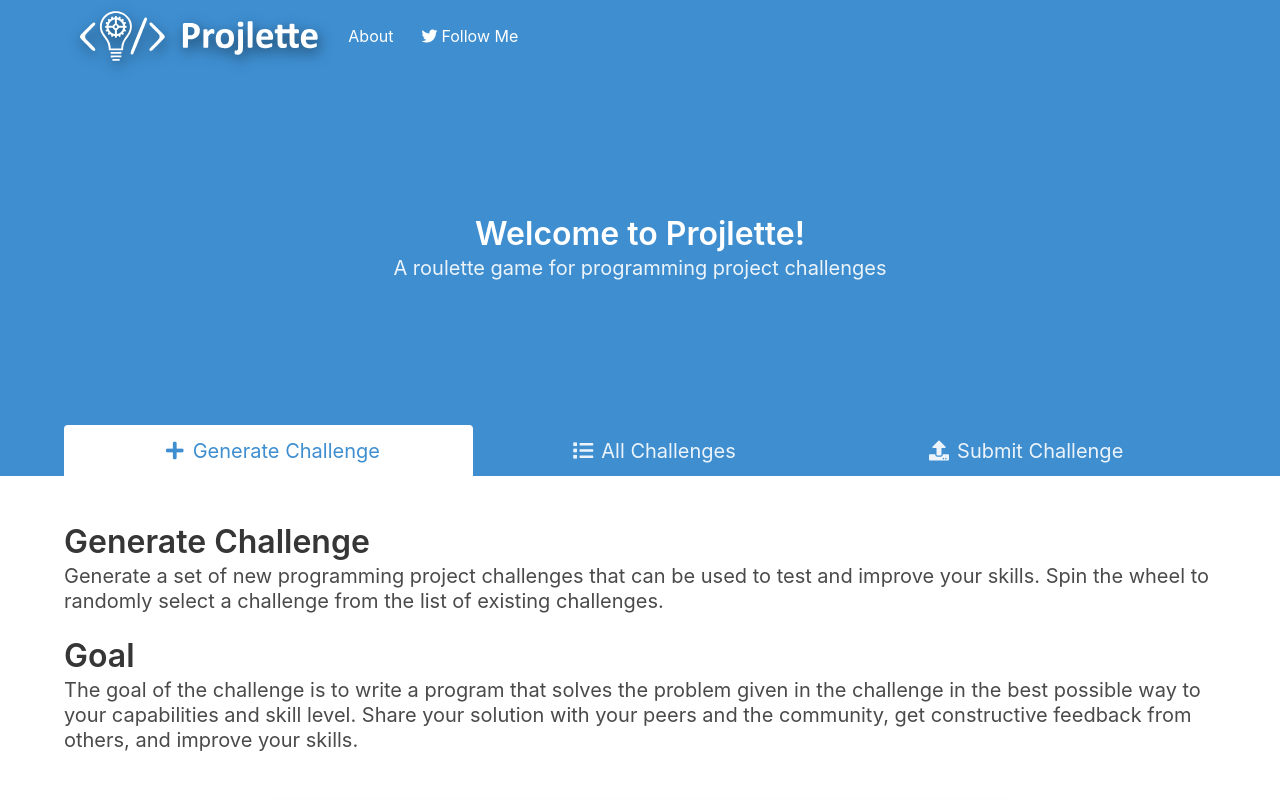
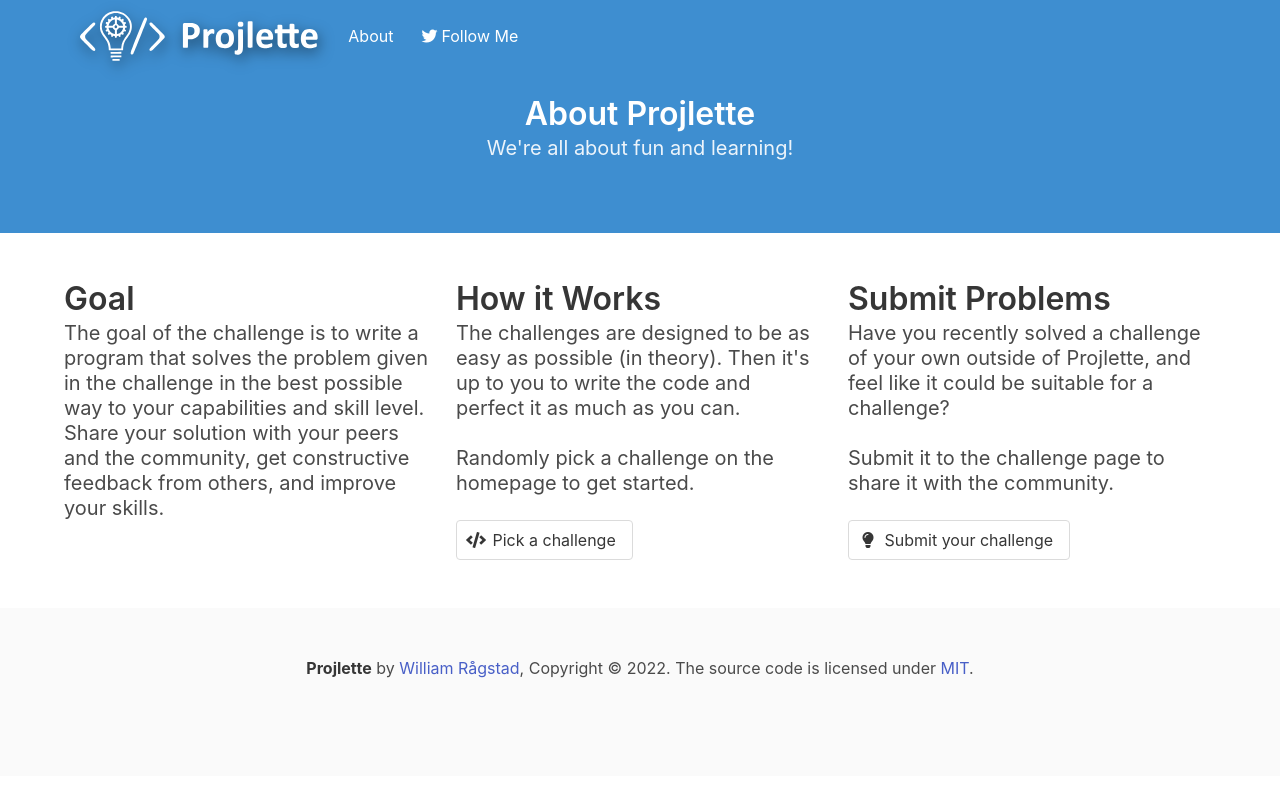
Before and after one commit to WilliamRagstad/Projlette, a React (Create React App) app in the folder projlette-app/: page /about in a window 1280 px wide. Shown: the top 800 px of the page. Built offline with nearby package versions, Linux system fonts and the light colour scheme; no server answers.

Commit message:
Added routing

```diff
--- a/projlette-app/src/components/challenge/GenerateChallenge.tsx
+++ b/projlette-app/src/components/challenge/GenerateChallenge.tsx
@@ -58,17 +58,7 @@ export default function GenerateChallenge() {
           challenge from the list of existing challenges.
         </h2>
       </div>
-      <div className="block">
-        <h1 className="title">Goal</h1>
-        <h2 className="subtitle">
-          The goal of the challenge is to write a program that solves the
-          problem given in the challenge in the best possible way to your
-          capabilities and skill level. Share your solution with your peers and
-          the community, get constructive feedback from others, and improve your
-          skills.
-        </h2>
-      </div>
-      <br />
+      <br /><br />
       <div className="columns is-centered">
         <div className="column is-two-thirds">
           <div className="box">
--- a/projlette-app/src/components/challenge/SubmitChallenge.tsx
+++ b/projlette-app/src/components/challenge/SubmitChallenge.tsx
@@ -1,4 +1,5 @@
 import * as React from "react";
+import { Link } from "react-router-dom";
 import { apiFetch } from "../../util/api";
 import { challengeColor } from "./ChallengeHelper";
 
@@ -144,7 +145,7 @@ export default function SubmitChallenge() {
             <div className="control">
               <label className="checkbox">
                 <input type="checkbox" id="tos" required />
-                &nbsp; I agree to the <a href="#">terms and conditions</a>
+                &nbsp; I agree to the <Link to="/terms" target="_blank">terms and conditions</Link>
               </label>
             </div>
           </div>
--- a/projlette-app/src/components/header/Header.tsx
+++ b/projlette-app/src/components/header/Header.tsx
@@ -1,5 +1,6 @@
 import * as React from "react";
 import { useState } from "react";
+import { Link } from "react-router-dom";
 import "./Header.css";
 
 export default function Header() {
@@ -12,9 +13,9 @@ export default function Header() {
         aria-label="main navigation"
       >
         <div className="navbar-brand">
-          <a href="/" className="navbar-item">
+          <Link to="/" className="navbar-item">
             <img src="/logo.svg" className="navbar-logo" />
-          </a>
+          </Link>
           <a
             href="#"
             role="button"
--- a/projlette-app/src/index.tsx
+++ b/projlette-app/src/index.tsx
@@ -1,23 +1,38 @@
-import * as React from 'react';
-import * as ReactDOM from 'react-dom/client';
-import { BrowserRouter } from "react-router-dom";
-import './index.css';
-// @ts-ignore
-import App from './components/App.tsx';
-// @ts-ignore
-import reportWebVitals from './reportWebVitals.ts';
+import * as React from "react";
+import * as ReactDOM from "react-dom/client";
+import reportWebVitals from "./reportWebVitals";
+import { BrowserRouter, Routes, Route } from "react-router-dom";
+import "./index.css";
+import Home from "./pages/Home";
+import GenerateChallenge from "./components/challenge/GenerateChallenge";
+import AllChallenges from "./components/challenge/AllChallenges";
+import SubmitChallenge from "./components/challenge/SubmitChallenge";
+import NoPage from "./pages/NoPage";
+import About from "./pages/About";
+import Problem from "./pages/Problem";
 
 // TODO: Set this to true when deploying to production
 export const PRODUCTION_MODE = false;
 
-const root = ReactDOM.createRoot(document.getElementById('root'));
+const root = ReactDOM.createRoot(document.getElementById("root"));
 root.render(
   <React.StrictMode>
-    <App />
+    <BrowserRouter>
+      <Routes>
+        <Route path="/" element={<Home />}>
+          <Route index element={<GenerateChallenge />} />
+          <Route path="all" element={<AllChallenges />} />
+          <Route path="submit" element={<SubmitChallenge />} />
+        </Route>
+		<Route path="about" element={<About />}/>
+		<Route path="problem/:id" element={<Problem />}/>
+        <Route path="*" element={<NoPage />} />
+      </Routes>
+    </BrowserRouter>
   </React.StrictMode>
 );
 
 // If you want to start measuring performance in your app, pass a function
 // to log results (for example: reportWebVitals(console.log))
 // or send to an analytics endpoint. Learn more: https://bit.ly/CRA-vitals
-reportWebVitals();
+reportWebVitals(null);
--- /dev/null
+++ b/projlette-app/src/pages/About.tsx
@@ -0,0 +1,102 @@
+import * as React from "react";
+import { Link } from "react-router-dom";
+// @ts-ignore
+import Header from "../components/header/Header";
+
+export default function About() {
+  return (
+    <div className="App">
+      <section className="hero is-small is-info">
+        <div className="hero-head">
+          <Header />
+        </div>
+
+        <div className="hero-body">
+          <div className="container has-text-centered">
+            <p className="title">About Projlette</p>
+            <p className="subtitle">We're all about fun and learning!</p>
+            <br />
+          </div>
+        </div>
+      </section>
+
+      <section className="section">
+        <div className="container">
+          <div className="columns">
+            <div className="column">
+              <div className="block">
+                <h1 className="title">Goal</h1>
+                <h2 className="subtitle">
+                  The goal of the challenge is to write a program that solves
+                  the problem given in the challenge in the best possible way to
+                  your capabilities and skill level.
+                  <br />
+                  Share your solution with your peers and the community, get
+                  constructive feedback from others, and improve your skills.
+                </h2>
+              </div>
+            </div>
+            <div className="column">
+              <div className="block">
+                <h1 className="title">How it Works</h1>
+                <h2 className="subtitle">
+                  The challenges are designed to be as easy as possible (in
+                  theory). Then it's up to you to write the code and perfect it
+                  as much as you can.
+                  <br />
+                  <br />
+                  Randomly pick a challenge on the homepage to get started.
+                </h2>
+                <Link to="/" className="button">
+                  <span className="icon">
+				  <i className="fas fa-code"></i>
+                  </span>
+                  &nbsp;&nbsp; Pick a challenge
+                </Link>
+              </div>
+            </div>
+            <div className="column">
+              <div className="block">
+                <h1 className="title">Submit Problems</h1>
+                <h2 className="subtitle">
+                  Have you recently solved a challenge of your own outside of
+                  Projlette, and feel like it could be suitable for a challenge?
+                  <br />
+                  <br />
+                  Submit it to the challenge page to share it with the
+                  community.
+                </h2>
+                <Link to="/submit" className="button">
+                  <span className="icon">
+                    <i className="fas fa-lightbulb"></i>
+                  </span>
+                  &nbsp;&nbsp; Submit your challenge
+                </Link>
+              </div>
+            </div>
+          </div>
+        </div>
+      </section>
+
+      <footer className="footer">
+        <div className="content has-text-centered">
+          <p>
+            <strong>Projlette</strong> by{" "}
+            <a href="https://twitter.com/WilliamRagstad" target="_blank">
+              William Rågstad
+            </a>
+            , Copyright © {new Date().getFullYear()}. The source code is
+            licensed under{" "}
+            <a
+              href="http://opensource.org/licenses/mit-license.php"
+              target="_blank"
+            >
+              MIT
+            </a>
+            .
+          </p>
+        </div>
+      </footer>
+    </div>
+  );
+}
--- a/projlette-app/src/components/App.tsx
+++ b/projlette-app/src/pages/Home.tsx
@@ -1,15 +1,11 @@
 import * as React from "react";
 // @ts-ignore
-import AllChallenges from "./challenge/AllChallenges.tsx";
+import { Outlet, Link, useLocation } from "react-router-dom";
 // @ts-ignore
-import GenerateChallenge from "./challenge/GenerateChallenge.tsx";
-// @ts-ignore
-import SubmitChallenge from "./challenge/SubmitChallenge.tsx";
-// @ts-ignore
-import Header from "./header/Header.tsx";
+import Header from "../components/header/Header";
 
-function App() {
-  const [tab, setTab] = React.useState(0);
+export default function Home() {
+  const tab = useLocation().pathname.split("/")[1].toLowerCase();
 
   return (
     <div className="App">
@@ -44,37 +40,34 @@ function App() {
             <div className="container">
               <ul>
                 <li
-                  className={tab === 0 ? "is-active" : ""}
-                  onClick={() => setTab(0)}
+                  className={tab === "" ? "is-active" : ""}
                 >
-                  <a href="#generate">
+                  <Link to="/">
                     <span className="icon is-small">
                       <i className="fas fa-plus"></i>
                     </span>
                     Generate Challenge
-                  </a>
+                  </Link>
                 </li>
                 <li
-                  className={tab === 1 ? "is-active" : ""}
-                  onClick={() => setTab(1)}
+                  className={tab === "all" ? "is-active" : ""}
                 >
-                  <a href="#all">
+                  <Link to="/all">
                     <span className="icon is-small">
                       <i className="fas fa-list"></i>
                     </span>
                     All Challenges
-                  </a>
+                  </Link>
                 </li>
                 <li
-                  className={tab === 2 ? "is-active" : ""}
-                  onClick={() => setTab(2)}
+                  className={tab === "submit" ? "is-active" : ""}
                 >
-                  <a href="#submit">
+                  <Link to="/submit">
                     <span className="icon is-small">
                       <i className="fas fa-upload"></i>
                     </span>
                     Submit Challenge
-                  </a>
+                  </Link>
                 </li>
               </ul>
             </div>
@@ -84,25 +77,31 @@ function App() {
 
       <section className="section">
         <div className="container">
-          {[<GenerateChallenge />, <AllChallenges />, <SubmitChallenge />][tab]}
+          <Outlet />
         </div>
       </section>
 
-	  <section className="section spacing"></section>
+      <section className="section spacing"></section>
 
       <footer className="footer">
         <div className="content has-text-centered">
           <p>
             <strong>Projlette</strong> by{" "}
-            <a href="https://twitter.com/WilliamRagstad" target="_blank">William Rågstad</a>,
-            Copyright © {new Date().getFullYear()}. The source code is licensed
-            under{" "}
-            <a href="http://opensource.org/licenses/mit-license.php" target="_blank">MIT</a>.
+            <a href="https://twitter.com/WilliamRagstad" target="_blank">
+              William Rågstad
+            </a>
+            , Copyright © {new Date().getFullYear()}. The source code is
+            licensed under{" "}
+            <a
+              href="http://opensource.org/licenses/mit-license.php"
+              target="_blank"
+            >
+              MIT
+            </a>
+            .
           </p>
         </div>
       </footer>
     </div>
   );
 }
-
-export default App;
--- /dev/null
+++ b/projlette-app/src/pages/NoPage.tsx
@@ -0,0 +1,59 @@
+import * as React from "react";
+// @ts-ignore
+import { Outlet, Link, useLocation, useNavigate } from "react-router-dom";
+// @ts-ignore
+import Header from "../components/header/Header";
+
+export default function NoPage() {
+  const navigate = useNavigate();
+
+  return (
+    <div className="App">
+      <section className="hero is-medium is-info">
+        <div className="hero-head">
+          <Header />
+        </div>
+
+        <div className="hero-body">
+          <div className="container has-text-centered">
+            <p className="title">Oops! Page not found.</p>
+            <p className="subtitle">
+              It looks like the page you're looking for doesn't exist.
+            </p>
+            <br />
+            <a
+              href="#"
+              className="button is-link is-large"
+              onClick={() => navigate(-1)}
+            >
+              <span className="icon is-small">
+                <i className="fas fa-arrow-left"></i>
+              </span>
+              <span>Go Back</span>
+            </a>
+          </div>
+        </div>
+      </section>
+
+      <footer className="footer">
+        <div className="content has-text-centered">
+          <p>
+            <strong>Projlette</strong> by{" "}
+            <a href="https://twitter.com/WilliamRagstad" target="_blank">
+              William Rågstad
+            </a>
+            , Copyright © {new Date().getFullYear()}. The source code is
+            licensed under{" "}
+            <a
+              href="http://opensource.org/licenses/mit-license.php"
+              target="_blank"
+            >
+              MIT
+            </a>
+            .
+          </p>
+        </div>
+      </footer>
+    </div>
+  );
+}
--- /dev/null
+++ b/projlette-app/src/pages/Problem.tsx
@@ -0,0 +1,90 @@
+import * as React from "react";
+import { useEffect } from "react";
+import { Link, useParams } from "react-router-dom";
+import {
+  challengeColor,
+  renderTags,
+} from "../components/challenge/ChallengeHelper";
+// @ts-ignore
+import Header from "../components/header/Header";
+import { apiFetch } from "../util/api";
+
+export default function Problem() {
+  const { id } = useParams();
+  const [problem, setProblem] = React.useState(null);
+  useEffect(() => {
+    apiFetch(`/problem/${id}`)
+      .then((res) => res.json())
+      .then(setProblem);
+  }, []);
+  return (
+    <div className="App">
+      <section className="hero is-small is-info">
+        <div className="hero-head">
+          <Header />
+        </div>
+
+        <div className="hero-body">
+          <div className="container has-text-centered">
+            <h1 className="title">
+              {problem ? problem.title : "Unknown Problem"}
+            </h1>
+            <h2 className="subtitle">
+              By <em>{problem ? problem.author : "Unknown Author"}</em> /{" "}
+              {problem
+                ? new Date(problem.createdDate).toLocaleDateString()
+                : ""}
+            </h2>
+            <br />
+          </div>
+        </div>
+      </section>
+
+      <section className="section">
+        <div className="container">
+          <div className="columns is-centered">
+            <div className="column is-two-thirds">
+              {problem && (
+                <div className="box">
+                  <h1 className="title">{problem.title}</h1>
+                  <h2 className="subtitle">
+                    <span style={{ color: challengeColor(problem.id) }}>
+                      <b>{problem.id}</b>
+                    </span>{" "}
+                    by <em>{problem.author}</em>
+                  </h2>
+                  <p>
+                    <h3 className="subtitle is-5">Description</h3>
+                    {problem.description}
+                  </p>
+                  <br />
+                  {renderTags(problem.tags)}
+                </div>
+              )}
+            </div>
+          </div>
+        </div>
+      </section>
+
+      <footer className="footer">
+        <div className="content has-text-centered">
+          <p>
+            <strong>Projlette</strong> by{" "}
+            <a href="https://twitter.com/WilliamRagstad" target="_blank">
+              William Rågstad
+            </a>
+            , Copyright © {new Date().getFullYear()}. The source code is
+            licensed under{" "}
+            <a
+              href="http://opensource.org/licenses/mit-license.php"
+              target="_blank"
+            >
+              MIT
+            </a>
+            .
+          </p>
+        </div>
+      </footer>
+    </div>
+  );
+}
```
